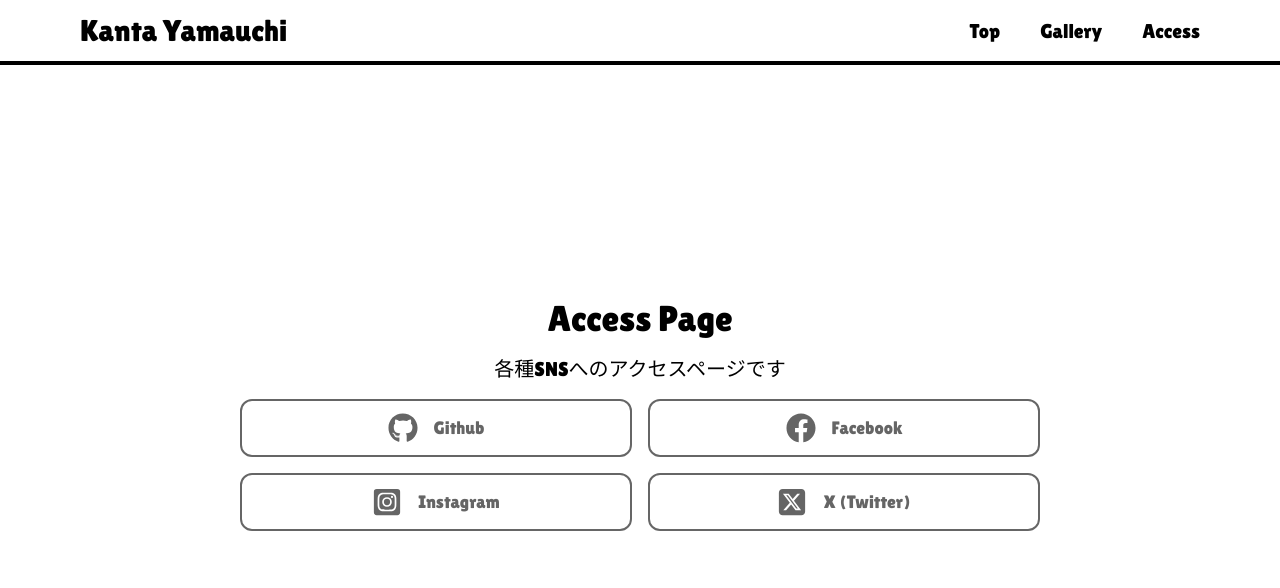
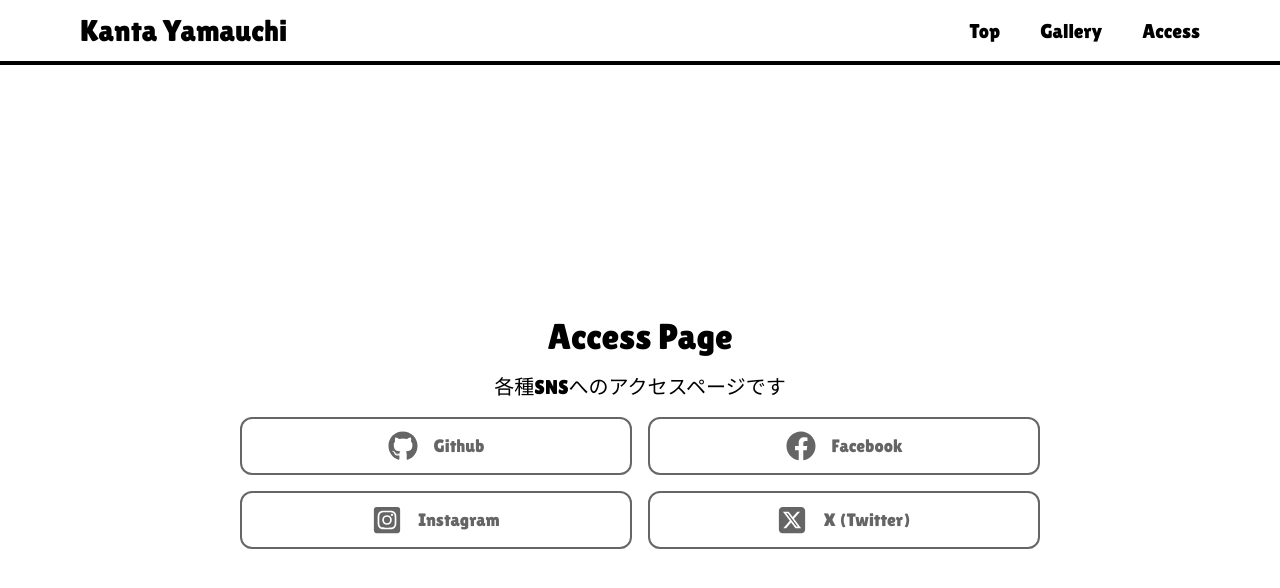
Before and after one commit to k4nkan/kanta_portfolio, a Next.js app in the folder my-app/: page /access in a window 1280 px wide. Shown: the top 588 px of the page. Built offline with nearby package versions, Linux system fonts and the light colour scheme; a web font is replaced by a local one.

Commit message:
#17 ページの高さの修正

```diff
--- a/my-app/src/pages/access/index.tsx
+++ b/my-app/src/pages/access/index.tsx
@@ -10,7 +10,7 @@ const Home = () => {
   return (
     <div
       className="flex flex-col gap-4 justify-center items-center"
-      style={{ minHeight: "calc(100vh - 100px)" }}
+      style={{ minHeight: "calc(100vh - 65px)" }}
     >
       <div className="text-center text-4xl">Access Page</div>
       <div className="text-center text-xl">各種SNSへのアクセスページです</div>
```
